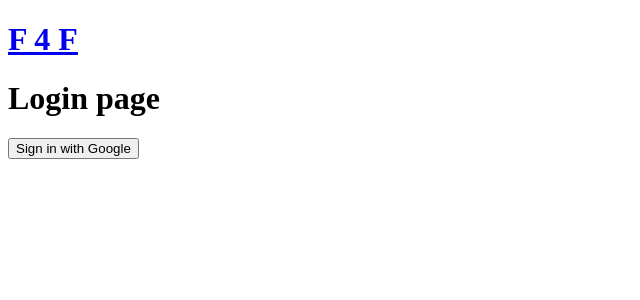
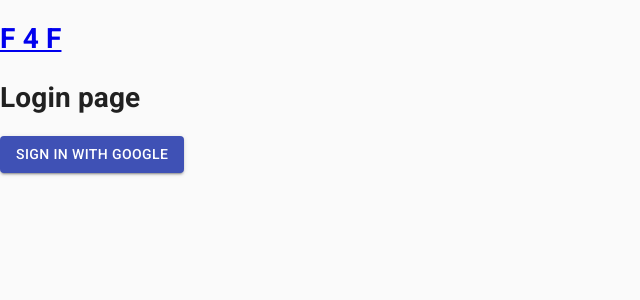
Before and after one commit to pmillspaugh/food4friends, a React app: page / in a window 1280 px wide. Shown: the top 300 px of the page, without its empty margins (0-640 px from the left). Built offline with nearby package versions, Linux system fonts and the light colour scheme.

Commit message:
add Material UI

```diff
--- a/client/public/index.html
+++ b/client/public/index.html
@@ -5,6 +5,10 @@
     <meta http-equiv="X-UA-Compatible" content="IE=edge" />
     <meta name="viewport" content="width=device-width, initial-scale=1.0" />
     <title>Food 4 Friends</title>
+    <link
+      rel="stylesheet"
+      href="https://fonts.googleapis.com/css?family=Roboto:300,400,500,700&display=swap"
+    />
   </head>
   <body>
     <div id="root"></div>
--- a/client/src/components/App.js
+++ b/client/src/components/App.js
@@ -1,6 +1,8 @@
 import { hot } from 'react-hot-loader/root';
 import React, { useState } from 'react';
 import { BrowserRouter as Router, Switch, Route, Link } from 'react-router-dom';
+import CssBaseline from '@material-ui/core/CssBaseline';
+import Button from '@material-ui/core/Button';
 import Login from './Login';
 import Feed from './Feed';
 import CreatePost from './CreatePost';
@@ -16,12 +18,17 @@
 
   return (
     <Router>
+      <CssBaseline />
       {/* TODO: extract Header component */}
       <header>
         <h1>
           <Link to='/'>F 4 F</Link>
         </h1>
-        {user.loggedIn && <button>Log out</button>}
+        {user.loggedIn && (
+          <Button color='primary' variant='contained'>
+            Log out from Google
+          </Button>
+        )}
       </header>
       <Switch>
         <Route path='/create-post'>
--- a/client/src/components/Login.js
+++ b/client/src/components/Login.js
@@ -1,4 +1,5 @@
 import React from 'react';
+import Button from '@material-ui/core/Button';
 
 const Login = ({ setUser }) => {
   const handleSignInClick = () => {
@@ -34,7 +35,9 @@
   return (
     <main>
       <h1>Login page</h1>
-      <button onClick={handleSignInClick}>Sign in with Google</button>
+      <Button color='primary' variant='contained' onClick={handleSignInClick}>
+        Sign in with Google
+      </Button>
     </main>
   );
 };
--- a/package.json
+++ b/package.json
@@ -18,6 +18,8 @@
   },
   "homepage": "https://github.com/pmillspaugh/food4friends#readme",
   "dependencies": {
+    "@material-ui/core": "^4.11.4",
+    "@material-ui/icons": "^4.11.2",
     "dotenv": "^10.0.0",
     "express": "^4.17.1",
     "pg": "^8.6.0",
```
Also changed, not shown: 1 other file (tests, documents, lock files or other folders).
